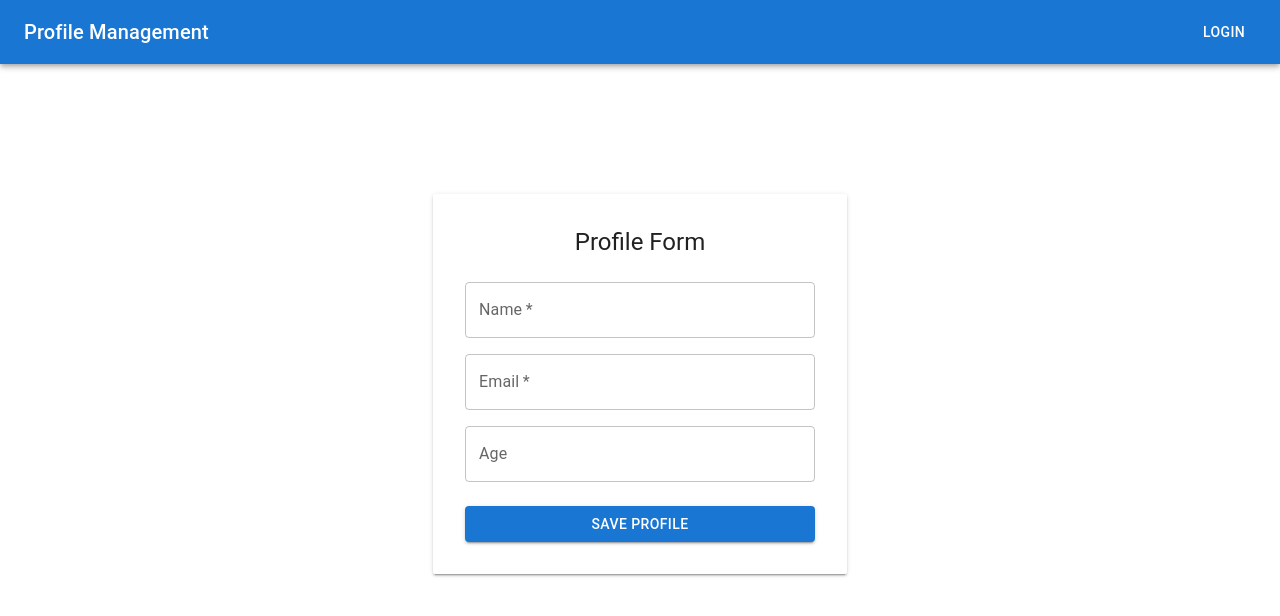
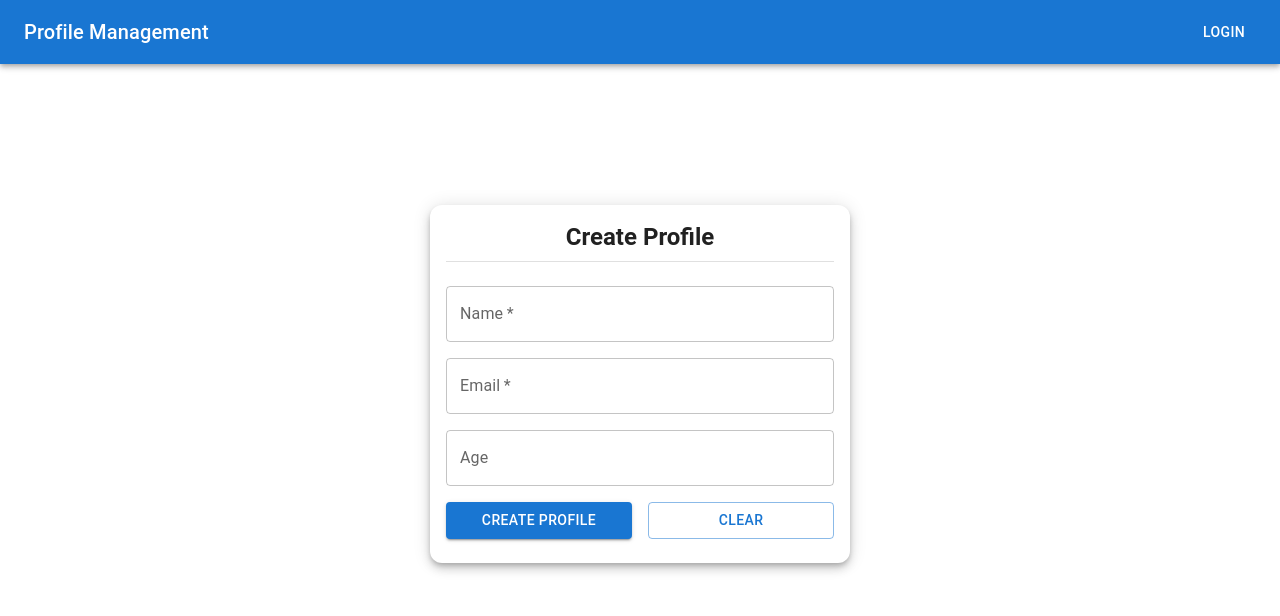
Before and after one commit to p-karthik-eng/profile-assignment, a React (Vite) app: page /profile-form in a window 1280 px wide. Shown: the top 616 px of the page. Built offline with nearby package versions, Linux system fonts and the light colour scheme.

Commit message:
first commit

```diff
--- a/db.json
+++ b/db.json
@@ -1,18 +1,18 @@
 {
   "users": [
     {
-      "id": "779d",
-      "username": "Yasvanth Hanumantu",
-      "name": "Yasvanth Hanumantu",
-      "email": "yasvanthhanumantu1@gmail.com",
+      "id": "2348d",
+      "username": "Karthik putcha",
+      "name": "Karthik putcha",
+      "email": "karthikputcha123@gmail.com",
       "age": 20
     },
     {
-      "id": "818f",
-      "username": "Yasvanth Hanumantu",
-      "name": "Yasvanth Hanumantu",
-      "email": "n210368@rguktn.ac.in",
-      "age": 22
+      "id": "298f",
+      "username": "Karthik putcha",
+      "name": "Karthik putcha",
+      "email": "n210597@rguktn.ac.in",
+      "age": 21
     }
   ]
 }
--- a/src/components/Navbar.tsx
+++ b/src/components/Navbar.tsx
@@ -19,7 +19,7 @@ const Navbar: React.FC = () => {
           Profile Management
         </Typography>
         {profile?.name ? (
-          <Typography variant="subtitle1">Hello, {profile.name}</Typography>
+          <Typography variant="subtitle1">welcome, {profile.name}</Typography>
         ) : (
           <Button color="inherit" onClick={() => navigate("/profile-form")}>
             Login
--- a/src/pages/ProfileForm.tsx
+++ b/src/pages/ProfileForm.tsx
@@ -5,7 +5,11 @@ import {
   TextField,
   Typography,
   Snackbar,
-  Paper,
+  Card,
+  CardContent,
+  CardActions,
+  Alert,
+  Divider,
 } from "@mui/material";
 import { useDispatch, useSelector } from "react-redux";
 import { setProfile } from "../store/profileSlice";
@@ -20,8 +24,8 @@ const ProfileForm: React.FC = () => {
   const existingProfile = useSelector((state: RootState) => state.profile.data);
 
   const [form, setForm] = useState({ name: "", email: "", age: "" });
-  const [error, setError] = useState("");
-  const [success, setSuccess] = useState(false);
+  const [error, setError] = useState<string | null>(null);
+  const [success, setSuccess] = useState<string | null>(null);
   const [loading, setLoading] = useState(false);
 
   useEffect(() => {
@@ -56,7 +60,11 @@ const ProfileForm: React.FC = () => {
     e.preventDefault();
     setLoading(true);
     const err = validate();
-    if (err) return setError(err);
+    if (err) {
+      setError(err);
+      setLoading(false);
+      return;
+    }
 
     const payload = {
       name: form.name,
@@ -68,11 +76,16 @@ const ProfileForm: React.FC = () => {
       const user = await loginUser(form.name, payload);
       dispatch(setProfile(user));
       saveToLocalStorage(user);
-      setSuccess(true);
+      setSuccess(
+        existingProfile
+          ? "Profile updated successfully 🎉"
+          : "Profile created successfully 🎉"
+      );
       setTimeout(() => navigate("/profile-page"), 1000);
     } catch (err) {
       console.log(err);
       setError("Failed to save profile");
+    } finally {
       setLoading(false);
     }
   };
@@ -83,25 +96,31 @@ const ProfileForm: React.FC = () => {
       display="flex"
       alignItems="center"
       justifyContent="center"
+      px={2}
     >
-      <form onSubmit={handleSubmit}>
-        <Paper
-          elevation={2}
-          sx={{
-            p: 4,
-            maxWidth: 350,
-            width: "100%",
-            borderRadius: 0.5,
-          }}
+      <Card sx={{ maxWidth: 420, width: "100%", borderRadius: 3, boxShadow: 6 }}>
+        <CardContent>
+          <Typography
+            variant="h5"
+            component="div"
+            gutterBottom
+            textAlign="center"
+            fontWeight={600}
           >
-          <Typography variant="h5" sx={{ mb: 3, textAlign: "center" }}>
-            Profile Form
+            {existingProfile ? "Edit Profile" : "Create Profile"}
           </Typography>
+
+          <Divider sx={{ mb: 3 }} />
+
+         <Box
+  component="form"
+  onSubmit={handleSubmit}
+  sx={{ display: "grid", gap: 2, mt: 2 }}
+>
   <TextField
     label="Name"
     name="name"
     fullWidth
-            sx={{ mb: 2 }}
     value={form.name}
     onChange={handleChange}
     required
@@ -111,7 +130,6 @@ const ProfileForm: React.FC = () => {
     name="email"
     type="email"
     fullWidth
-            sx={{ mb: 2 }}
     value={form.email}
     onChange={handleChange}
     required
@@ -121,16 +139,17 @@ const ProfileForm: React.FC = () => {
     name="age"
     type="number"
     fullWidth
-            sx={{ mb: 2 }}
     value={form.age}
     onChange={handleChange}
   />
+
+  {/* Buttons side by side */}
+  <Box display="flex" gap={2}>
     <Button
       type="submit"
       disabled={loading}
       variant="contained"
-            fullWidth
-            sx={{ mt: 1 }}
+      sx={{ flex: 1 }}
     >
       {existingProfile
         ? loading
@@ -138,21 +157,44 @@ const ProfileForm: React.FC = () => {
           : "Update Profile"
         : loading
         ? "Saving..."
-              : "Save Profile"}
+        : "Create Profile"}
     </Button>
-          {error && (
-            <Typography color="error" mt={2} textAlign="center">
+
+    <Button
+      type="button"
+      variant="outlined"
+      sx={{ flex: 1 }}
+      onClick={() => setForm({ name: "", email: "", age: "" })}
+    >
+      Clear
+    </Button>
+  </Box>
+</Box>
+
+        </CardContent>
+      </Card>
+
+      {/* Snackbar for errors */}
+      <Snackbar
+        open={!!error}
+        autoHideDuration={4000}
+        onClose={() => setError(null)}
+      >
+        <Alert severity="error" onClose={() => setError(null)}>
           {error}
-            </Typography>
-          )}
-        </Paper>
-      </form>
+        </Alert>
+      </Snackbar>
+
+      {/* Snackbar for success */}
       <Snackbar
-        open={success}
-        autoHideDuration={2000}
-        message="Profile saved!"
-        anchorOrigin={{ vertical: "bottom", horizontal: "right" }}
-      />
+        open={!!success}
+        autoHideDuration={3000}
+        onClose={() => setSuccess(null)}
+      >
+        <Alert severity="success" onClose={() => setSuccess(null)}>
+          {success}
+        </Alert>
+      </Snackbar>
     </Box>
   );
 };
--- a/src/pages/ProfilePage.tsx
+++ b/src/pages/ProfilePage.tsx
@@ -1,4 +1,4 @@
-import React, { useState } from "react";
+import React, { useState, useEffect } from "react";
 import {
   Box,
   Typography,
@@ -7,6 +7,10 @@ import {
   DialogTitle,
   DialogContent,
   DialogActions,
+  Card,
+  CardContent,
+  Snackbar,
+  Alert,
 } from "@mui/material";
 import { useDispatch, useSelector } from "react-redux";
 import type { RootState } from "../store";
@@ -16,7 +20,7 @@ import { clearLocalStorage } from "../utils/localStorage";
 import { deleteUser } from "../utils/api";
 import EditIcon from "@mui/icons-material/Edit";
 import DeleteIcon from "@mui/icons-material/Delete";
-import LogoutIcon from "@mui/icons-material/Logout";
+
 
 const ProfilePage: React.FC = () => {
   const profile = useSelector((state: RootState) => state.profile.data);
@@ -26,8 +30,9 @@ const ProfilePage: React.FC = () => {
   const [deleteDialogOpen, setDeleteDialogOpen] = useState(false);
   const [errorDialogOpen, setErrorDialogOpen] = useState(false);
   const [errorMessage, setErrorMessage] = useState("");
+  const [success, setSuccess] = useState<string | null>(null);
 
-  React.useEffect(() => {
+  useEffect(() => {
     if (!profile) {
       setNotFound(true);
     }
@@ -47,7 +52,8 @@ const ProfilePage: React.FC = () => {
       await deleteUser(profile?.id as string);
       dispatch(clearProfile());
       clearLocalStorage();
-      navigate("/profile-form");
+      setSuccess("Profile deleted successfully ❌");
+      setTimeout(() => navigate("/profile-form"), 1000);
     } catch (err) {
       console.log(err);
       setErrorMessage("Failed to delete user.");
@@ -57,11 +63,7 @@ const ProfilePage: React.FC = () => {
     }
   };
 
-  const handleLogout = () => {
-    dispatch(clearProfile());
-    clearLocalStorage();
-    navigate("/profile-form");
-  };
+
 
   if (notFound) {
     return (
@@ -73,9 +75,9 @@ const ProfilePage: React.FC = () => {
         justifyContent="center"
         alignItems="center"
       >
-        <Typography variant="h5">No profile found !!</Typography>
+        <Typography variant="h5">No profile found </Typography>
         <Typography sx={{ mb: 2, mt: 1 }}>
-          You can create one by clicking the button below.
+          You can create user by clicking the login button.
         </Typography>
         <Button variant="contained" onClick={() => navigate("/profile-form")}>
           Login
@@ -87,22 +89,24 @@ const ProfilePage: React.FC = () => {
   if (!profile) return null;
 
   return (
-    <Box p={4}>
-      <Typography fontSize={26} sx={{ textDecoration: "underline" }}>
+    <Card sx={{ maxWidth: 500, margin: "2rem auto", boxShadow: 3 }}>
+      <CardContent>
+        <Typography variant="h5" gutterBottom>
           Profile Details
         </Typography>
+
         <Typography sx={{ mt: 1 }}>Name: {profile.name}</Typography>
         <Typography>Email: {profile.email}</Typography>
-      <Typography sx={{ mb: 1 }}>
+        <Typography sx={{ mb: 2 }}>
           Age: {profile.age || "Not Provided"}
         </Typography>
-      <Box mt={2}>
+
+        <Box sx={{ display: "flex", gap: 2 }}>
           <Button
             variant="outlined"
             size="small"
             startIcon={<EditIcon />}
             onClick={() => navigate("/profile-form")}
-          sx={{ mr: 1 }}
           >
             Edit
           </Button>
@@ -112,20 +116,13 @@ const ProfilePage: React.FC = () => {
             size="small"
             startIcon={<DeleteIcon />}
             onClick={handleDelete}
-          sx={{ mr: 1 }}
           >
             Delete
           </Button>
-        <Button
-          variant="contained"
-          color="warning"
-          size="small"
-          startIcon={<LogoutIcon />}
-          onClick={handleLogout}
-        >
-          Logout
-        </Button>
+
         </Box>
+      </CardContent>
+
       {/* Delete Confirmation Dialog */}
       <Dialog
         open={deleteDialogOpen}
@@ -134,8 +131,7 @@ const ProfilePage: React.FC = () => {
         <DialogTitle>Confirm Delete</DialogTitle>
         <DialogContent>
           <Box sx={{ minWidth: 250 }}>
-            Are you sure you want to delete your profile? This action cannot be
-            undone.
+            Are you sure you want to delete your profile?
           </Box>
         </DialogContent>
         <DialogActions sx={{ mb: 1, mr: 1 }}>
@@ -169,7 +165,18 @@ const ProfilePage: React.FC = () => {
           </Button>
         </DialogActions>
       </Dialog>
-    </Box>
+
+      {/* Snackbar for success messages */}
+      <Snackbar
+        open={!!success}
+        autoHideDuration={3000}
+        onClose={() => setSuccess(null)}
+      >
+        <Alert severity="success" onClose={() => setSuccess(null)}>
+          {success}
+        </Alert>
+      </Snackbar>
+    </Card>
   );
 };
 
```
Lines whose indentation alone changed are shown as unchanged.
